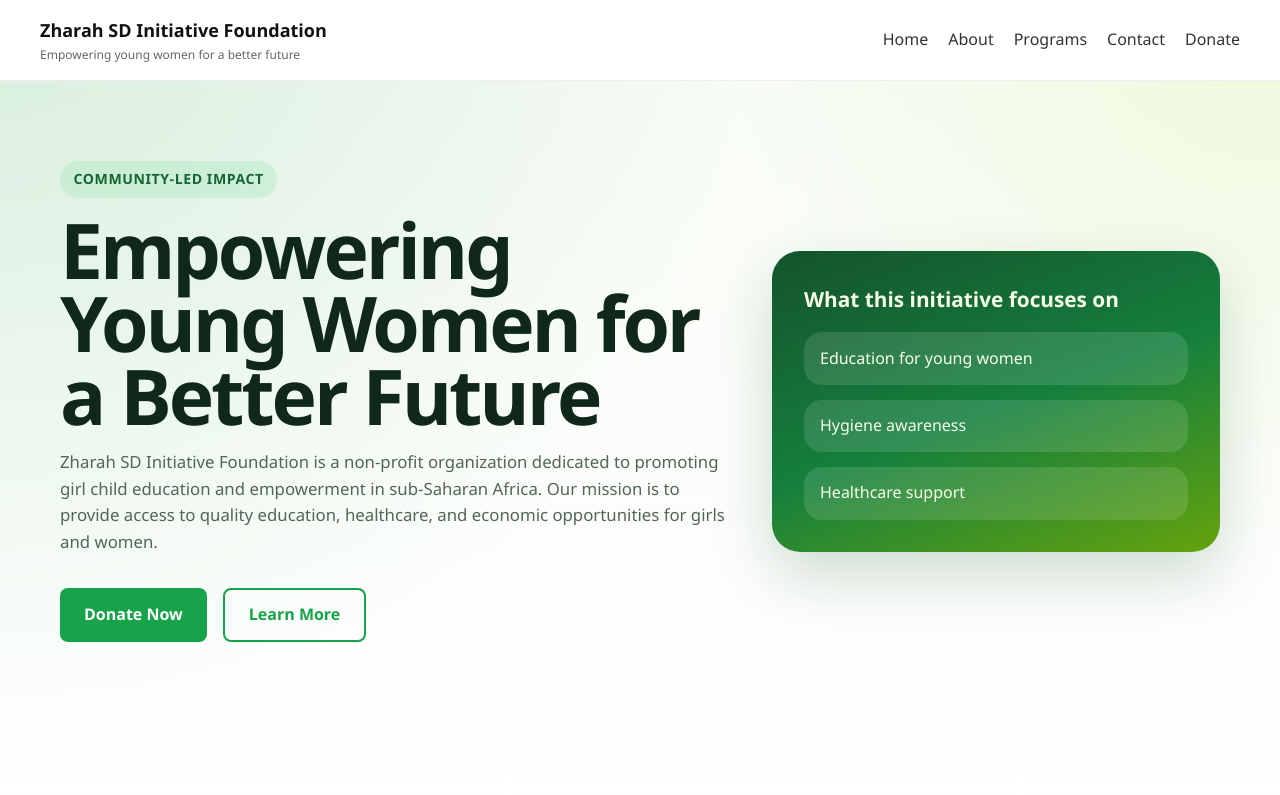
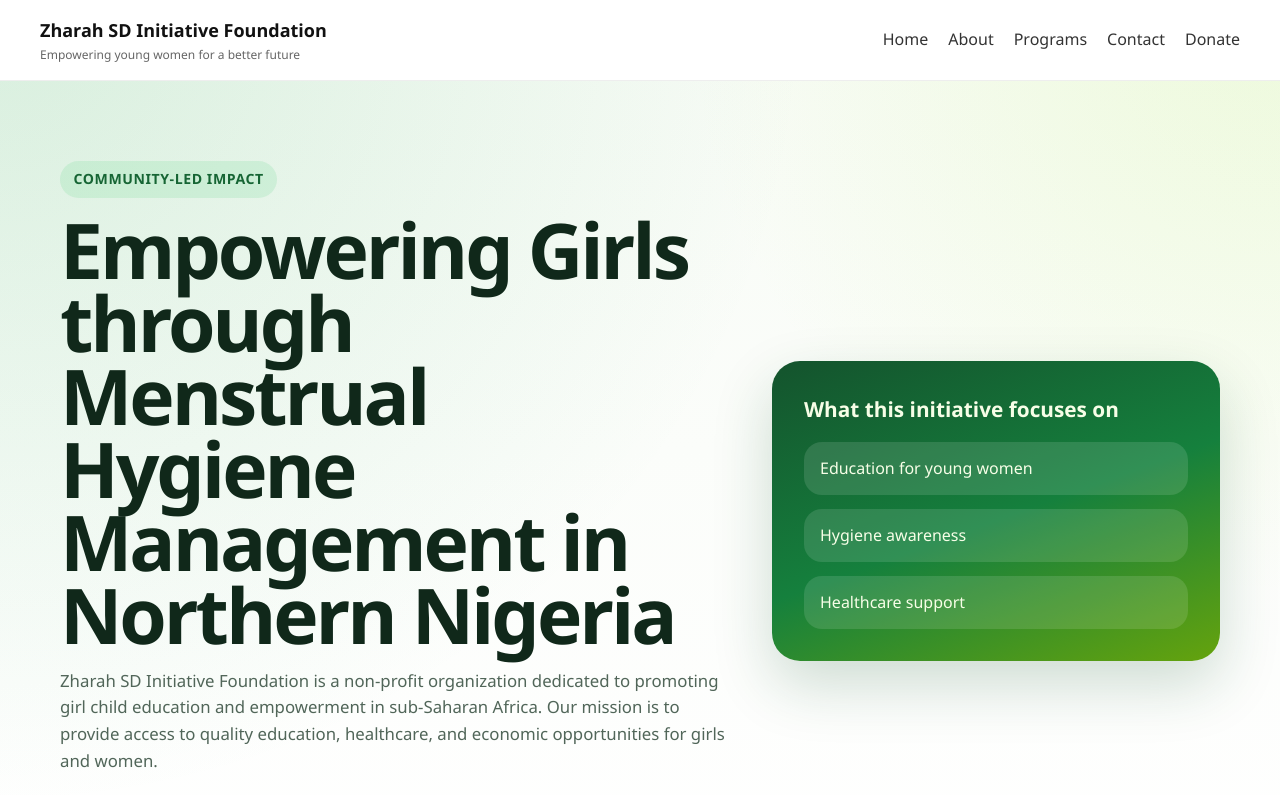
Before and after one commit to Abusadiq006/Zharah-SD-NGO, a React (Vite) app: page / in a window 1280 px wide. Shown: the top 795 px of the page. Built offline with nearby package versions, Linux system fonts and the light colour scheme.

Commit message:
changes in hero page

```diff
--- a/src/sections/Hero.jsx
+++ b/src/sections/Hero.jsx
@@ -4,7 +4,7 @@ const Hero = ()=>{
       <div className="container hero-grid">
         <div>
           <span className="eyebrow">Community-led impact</span>
-          <h1 className="hero-title">Empowering Young Women for a Better Future</h1>
+          <h1 className="hero-title"> Empowering Girls through Menstrual Hygiene Management in Northern Nigeria</h1>
           <p className="hero-copy">
             Zharah SD Initiative Foundation is a non-profit organization dedicated to promoting
             girl child education and empowerment in sub-Saharan Africa.
```
